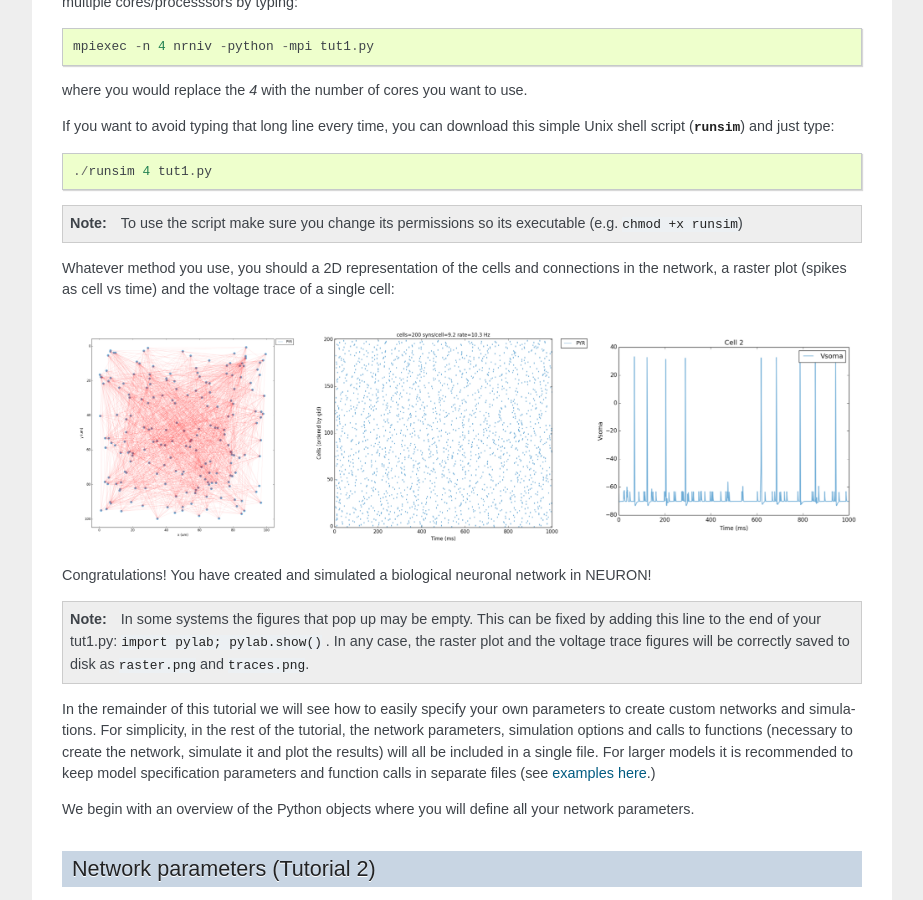
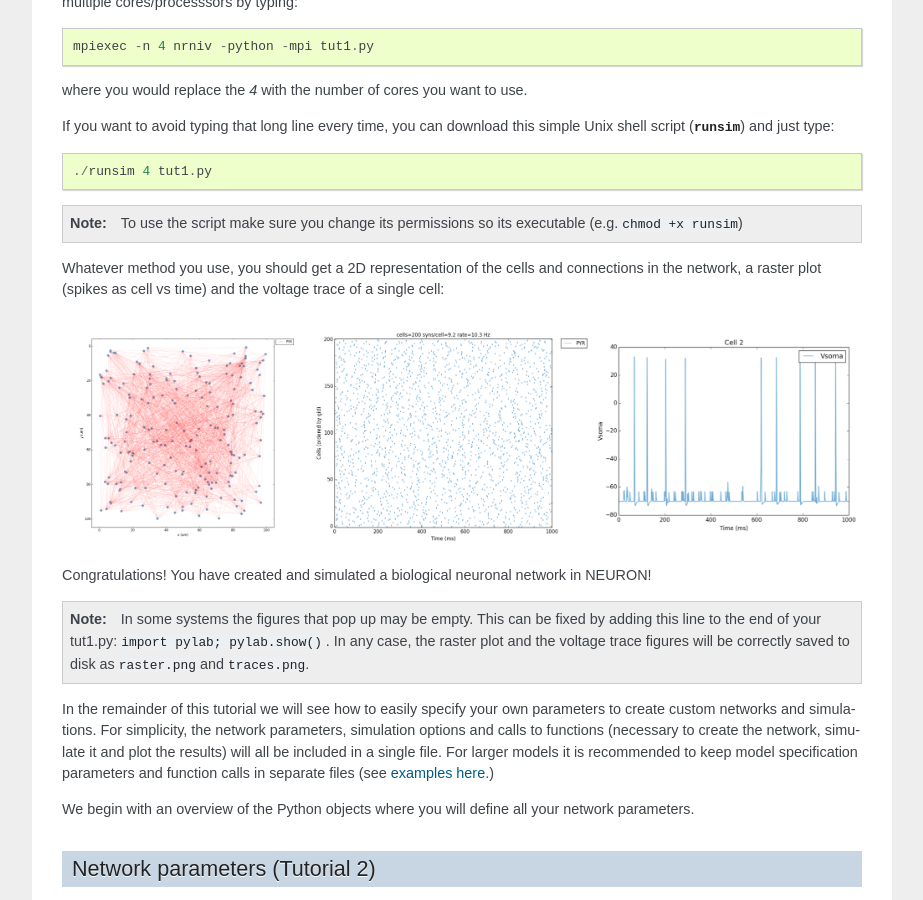
Before and after one commit to suny-downstate-medical-center/netpyne, a Sphinx documentation site: the page built from doc/source/tutorial.rst, in a window 1280 px wide and 900 px high, scrolled down 1048 px. Shown: the whole window, without its empty margins (198-1121 px from the left). Built offline with Sphinx 7.4.7, drawn with Linux system fonts in a browser that asks for light colours.

```diff
--- a/doc/source/tutorial.rst
+++ b/doc/source/tutorial.rst
@@ -28,7 +28,7 @@ The code looks like this (available here :download:`tut1.py <code/tut1.py>`)::
 
 The first line imports the ``HHTut`` module with the network and simulation parameters.
 
-The second line imports the ``sim`` module from the ``netpyne`` package. The `sim` module provides functions to easily create and simulate networks based on these parameters.
+The second line imports the ``sim`` module from the ``netpyne`` package. The ``sim`` module provides functions to easily create and simulate networks based on these parameters.
 
 The third line calls the ``createSimulateAnalyze`` function, which runs a standard sequence of commands to create and simulate the network, and save and plot data. It requires the following 2 arguments:
 
@@ -54,7 +54,7 @@ If you want to avoid typing that long line every time, you can download this sim
 
 .. note:: To use the script make sure you change its permissions so its executable (e.g. ``chmod +x runsim``)
 
-Whatever method you use, you should a 2D representation of the cells and connections in the network, a raster plot (spikes as cell vs time) and the voltage trace of a single cell:
+Whatever method you use, you should get a 2D representation of the cells and connections in the network, a raster plot (spikes as cell vs time) and the voltage trace of a single cell:
 
 .. image:: figs/tut1.png
 	:width: 100%
@@ -65,7 +65,7 @@ Congratulations! You have created and simulated a biological neuronal network in
 
 .. note:: In some systems the figures that pop up may be empty. This can be fixed by adding this line to the end of your tut1.py: ``import pylab; pylab.show()`` . In any case, the raster plot and the voltage trace figures will be correctly saved to disk as ``raster.png`` and ``traces.png``.
 
-In the remainder of this tutorial we will see how to easily specify your own parameters to create custom networks and simulations. For simplicity, in the rest of the tutorial, the network parameters, simulation options and calls to functions (necessary to create the network, simulate it and plot the results) will all be included in a single file. For larger models it is recommended to keep model specification parameters and function calls in separate files (see `examples here <https://https://github.com/Neurosim-lab/netpyne/tree/master/examples>`_.)
+In the remainder of this tutorial we will see how to easily specify your own parameters to create custom networks and simulations. For simplicity, the network parameters, simulation options and calls to functions (necessary to create the network, simulate it and plot the results) will all be included in a single file. For larger models it is recommended to keep model specification parameters and function calls in separate files (see `examples here <https://https://github.com/Neurosim-lab/netpyne/tree/master/examples>`_.)
 
 We begin with an overview of the Python objects where you will define all your network parameters.
 
```
Also changed, not shown: doc/source/figs/netparams.png, 1 other file.
